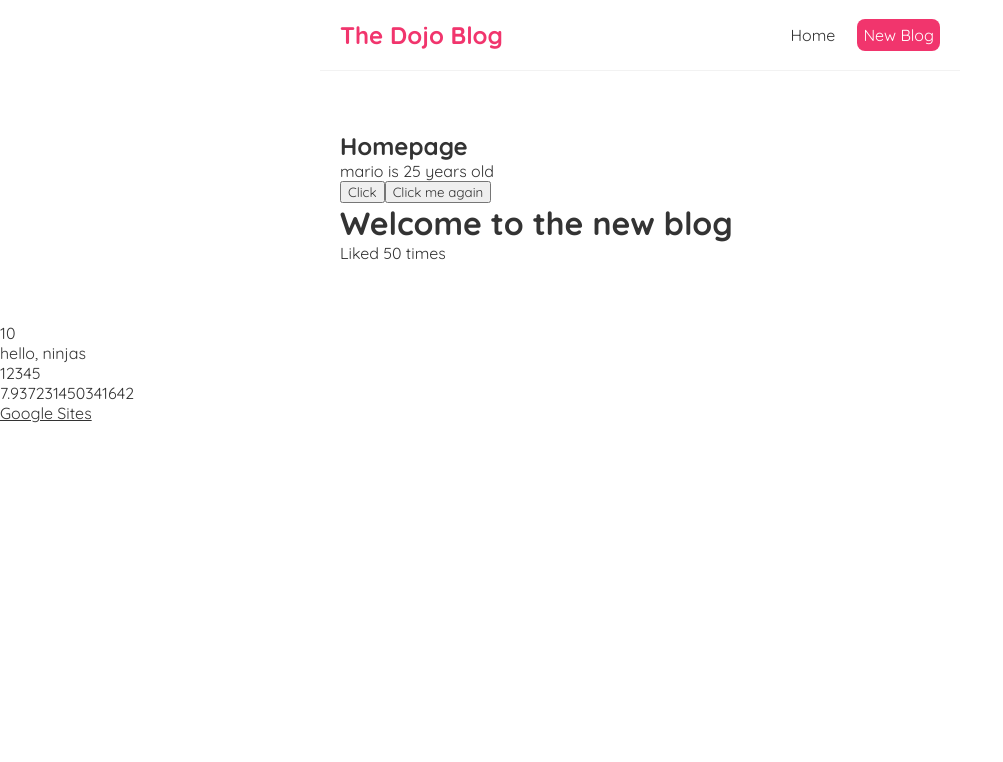
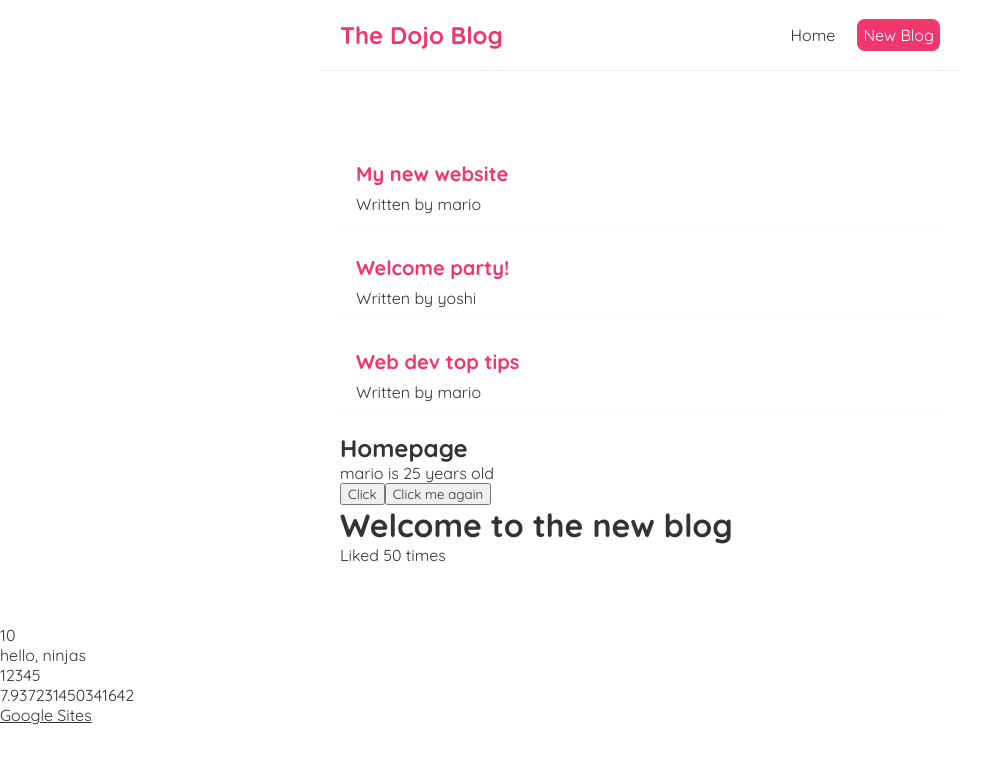
Before and after one commit to admartx86/dojo-blog, a React (Create React App) app: page / in a window 1280 px wide. Shown: the top 762 px of the page, without its empty margins (0-1003 px from the left). Built offline with nearby package versions, Linux system fonts and the light colour scheme.

Commit message:
tutorial: Finish tutorial video #10

```diff
--- a/src/Home.js
+++ b/src/Home.js
@@ -3,7 +3,16 @@
 const Home = () => {
 
    // let name = "mario";
-    const [name, setName] = useState("mario");
+
+   const [blogs, setBlogs] = useState ([
+    { title: "My new website", body: "lorem ipsum...", author: "mario", id: 1},
+    { title: "Welcome party!", body: "lorem ipsum...", author: "yoshi", id: 2},
+    { title: "Web dev top tips", body: "lorem ipsum...", author: "mario", id: 3}
+
+   ])
+
+
+   const [name, setName] = useState("mario");
     const [age, setAge] = useState("25");
 
     const handleClick = () => {
@@ -17,6 +26,14 @@
 
     return (
         <div className="home">
+            {blogs.map((blog) => (
+                <div className="blog-preview" key={blog.id}>
+                   <h2>{ blog.title }</h2>
+                   <p> Written by { blog.author } </p>
+                    </div>
+
+            ))}
+
             <h2>Homepage</h2>
             <p>{ name} is {age} years old</p>
             <button onClick={handleClick}>Click</button>
--- a/src/index.css
+++ b/src/index.css
@@ -33,3 +33,19 @@
   margin: 40px auto;
   padding: 20px;
 }
+
+.blog-preview {
+  padding: 10px 16px;
+  margin: 20px 0;
+  border-bottom: 1px solid #fafafa;
+}
+
+.blog-preview:hover {
+  box-shadow: 1px 3px 5px rgba(0,0,0,0.1);
+}
+
+.blog-preview h2 {
+  font-size: 20px;
+  color: #f1356d;
+  margin-bottom: 8px;
+}
```
